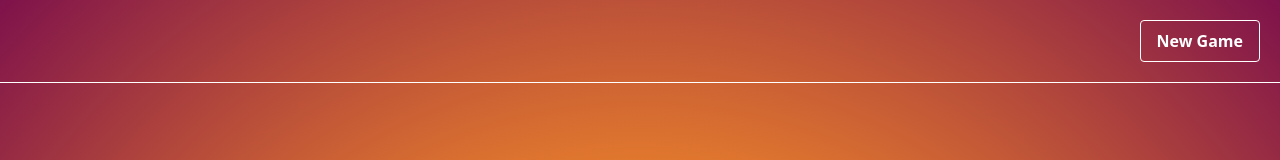
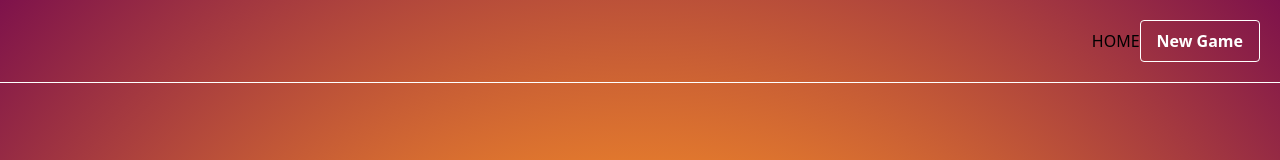
Before and after one commit to jbd3/cn, a Next.js app: page / in a window 1280 px wide. Shown: the top 160 px of the page. Built offline with nearby package versions, Linux system fonts and the light colour scheme.

Commit message:
adding home button

```diff
--- a/components/Layout.js
+++ b/components/Layout.js
@@ -1,4 +1,4 @@
-import Nav from './Nav';
+import Link from 'next/link'
 import NewGameButton from './NewGameButton';
 
 export default function Layout({ children }) {
@@ -6,6 +6,9 @@ export default function Layout({ children }) {
     <main className="layout">
       <header>
         <div className="topButton">
+          <Link href='/'>
+            HOME
+          </Link>
           <NewGameButton solid={false} />
         </div>
       </header>
```
Also changed, not shown: 1 other file (tests, documents, lock files or other folders).
